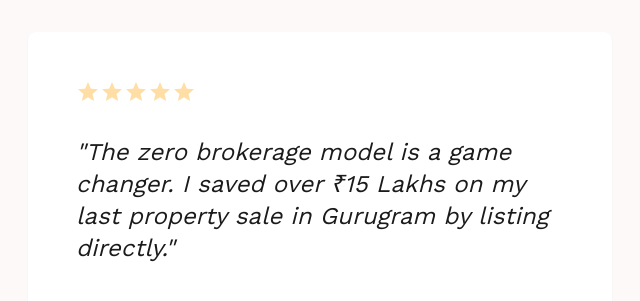
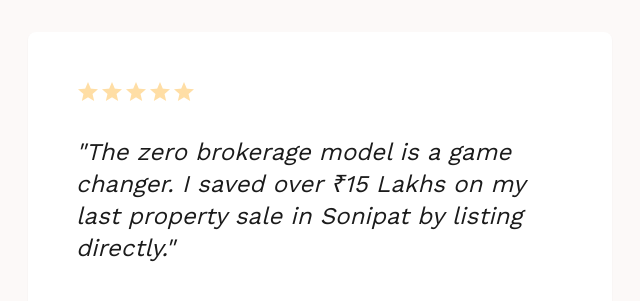
Before and after one commit to alt-solidroots/SolidRoots, a website: page public/index.html in a window 1280 px wide. Shown: the part 3900-4201 px from the top of the page, 4-644 px from the left. Drawn offline with nearby package versions, Linux system fonts and the light colour scheme.

Commit message:
changed the locaton from gurugram to sonipat

```diff
--- a/public/index.html
+++ b/public/index.html
@@ -280,7 +280,7 @@
 <span class="material-symbols-outlined" style="font-variation-settings: 'FILL' 1;">star</span>
 <span class="material-symbols-outlined" style="font-variation-settings: 'FILL' 1;">star</span>
 </div>
-<p class="text-base sm:text-lg md:text-2xl font-body italic text-on-surface leading-relaxed mb-6 md:mb-10">"The zero brokerage model is a game changer. I saved over ₹15 Lakhs on my last property sale in Gurugram by listing directly."</p>
+<p class="text-base sm:text-lg md:text-2xl font-body italic text-on-surface leading-relaxed mb-6 md:mb-10">"The zero brokerage model is a game changer. I saved over ₹15 Lakhs on my last property sale in Sonipat by listing directly."</p>
 <div class="flex items-center space-x-4">
 <div>
 <h4 class="font-bold text-on-surface">Rohan Sharma</h4>
```
